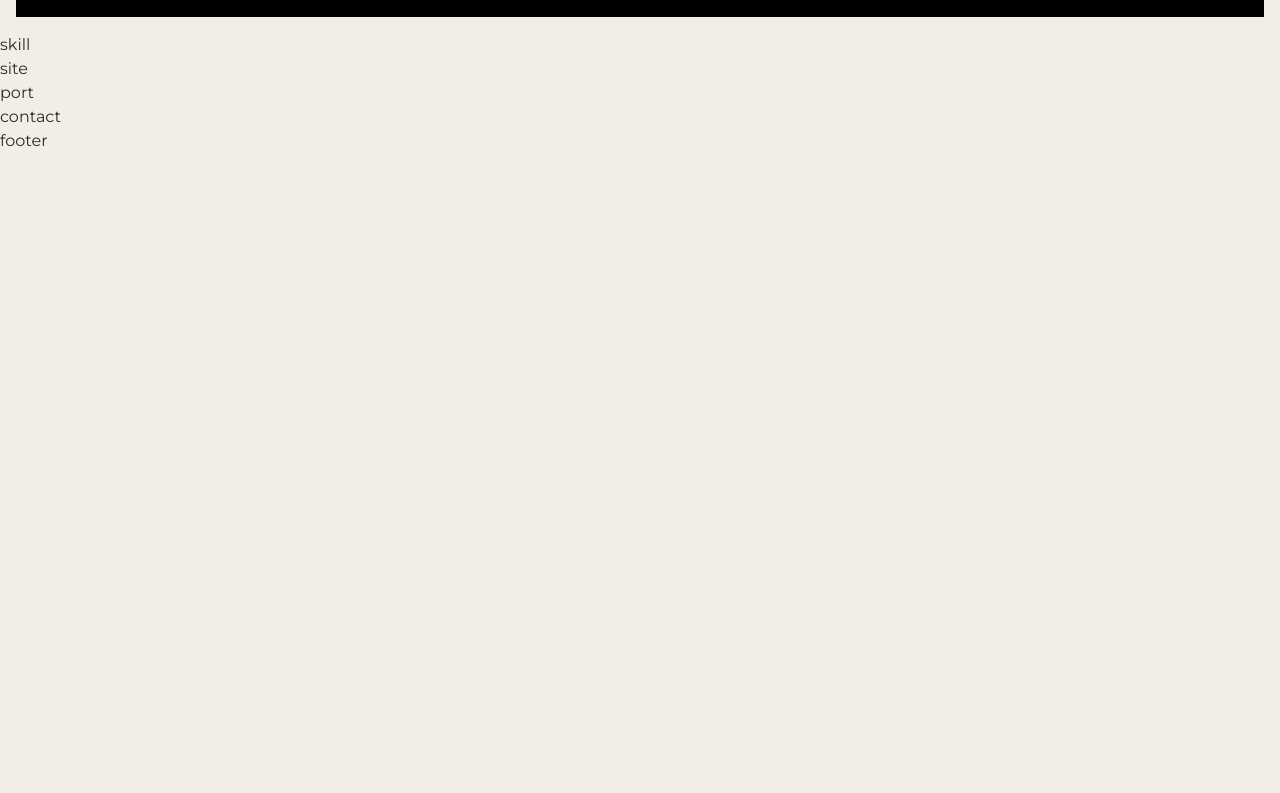
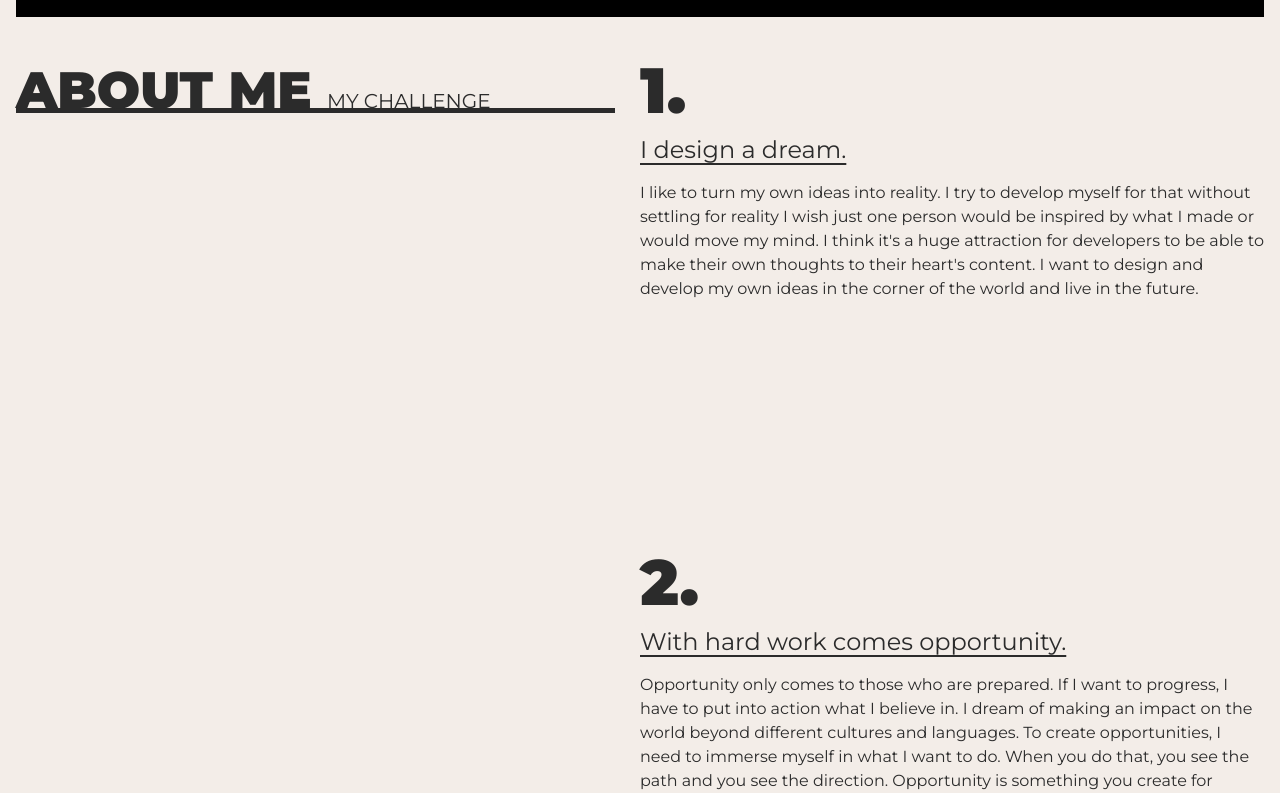
Before and after one commit to Sol-Data/Portfolio-project-vite, a website built with Vite: page Portfolio-project-vite/src/index.html in a window 1280 px wide. Shown: the part 767-1560 px from the top of the page. Before the commit the page ends 920 px from the top, so only its background shows below. Built offline with nearby package versions, Linux system fonts and the light colour scheme; a small style sheet from the web is missing; a web font is replaced by a local one.

Commit message:
Complete the skill

```diff
--- a/Portfolio-project-vite/src/assets/css/section/skill.css
+++ b/Portfolio-project-vite/src/assets/css/section/skill.css
@@ -1,4 +1,64 @@
-#skill {
+.skill__inner {
+    padding: 16px;
+    display: flex;
+    justify-content: space-between;
+}
+.skill__title {
+    position: sticky;
+    top: 70px;
+    left: 0;
+    width: 48%;
+    height: 5vw;
+    font-size: 4vw;
+    font-weight: 900;
+    line-height: 1.6;
+    font-family: var(--mainEng-font);
+    text-transform: uppercase;
+    color: var(--black100);
+    border-bottom: 0.4vw solid var(--black100);
+}
+.skill__title em {
+    font-size: 1.25rem;
+    font-weight: 400;
+    line-height: 2;
+}
+.skill__desc {
+    width: 50%;
+}
+.skill__desc span {
+    font-size: 5vw;
+    line-height: 1;
+    font-weight: 900;
+    line-height: 1.3;
+    font-family: var(--nainNum-font);
+}
+.skill__desc h3 {
+    font-size: 1.5rem;
+    text-decoration: underline;
+    text-underline-position: under;
+    margin-bottom: 1vw;
+}
+.skill__desc p {
+    margin-bottom: 30vh;
+    font-size: 1,1rem;
+}
 
-
+@media(max-width:800px){
+    .skill__inner {
+        flex-direction: column;
+    }
+    .skill__title {
+        width: 100%;
+        margin-bottom: 10vw;
+        font-size: 30px;
+        height: auto;
+        top: 68px;
+        background-color: var(--mainBg-color);
+    }
+    .skill__desc {
+        width: 100%;
+    }
+    .skill__desc span {
+        font-size: 20vw;
+    }
 }
--- a/Portfolio-project-vite/src/index.html
+++ b/Portfolio-project-vite/src/index.html
@@ -89,7 +89,40 @@
      <!-- //intro -->
 
      <section id="skill">
-        skill
+        <div class="skill__inner">
+          <h2 class="skill__title">About Me <em>My Challenge</em></h2>
+          <div class="skill__desc">
+            <div>
+               <span>1.</span>
+               <h3>I design a dream.</h3>
+               <p>I like to turn my own ideas into reality.
+                  I try to develop myself for that without settling for reality
+                  I wish just one person would be inspired by what I made or would move my mind.
+                  I think it's a huge attraction for developers to be able to make their own thoughts to their heart's content.
+                  I want to design and develop my own ideas in the corner of the world and live in the future.
+               </p>
+            </div>
+            <div>
+               <span>2.</span>
+               <h3>With hard work comes opportunity.</h3>
+               <p>Opportunity only comes to those who are prepared.
+                  If I want to progress, I have to put into action what I believe in.
+                  I dream of making an impact on the world beyond different cultures and languages.
+                  To create opportunities, I need to immerse myself in what I want to do.
+                  When you do that, you see the path and you see the direction.
+                  Opportunity is something you create for yourself through hard work and effort.
+               </p>
+            </div>
+            <div>
+               <span>3.</span>
+               <h3>Be honest with me</h3>
+               <p>Honesty should mean more to me than to others.
+                  If you're not honest, you can't passionately push ahead with what you really want.
+                  You have to do what comes from your heart to be honest and know how to enjoy life more.
+               </p>
+            </div>
+          </div>
+        </div>
      </section>
      <!-- //skill -->
 
```
